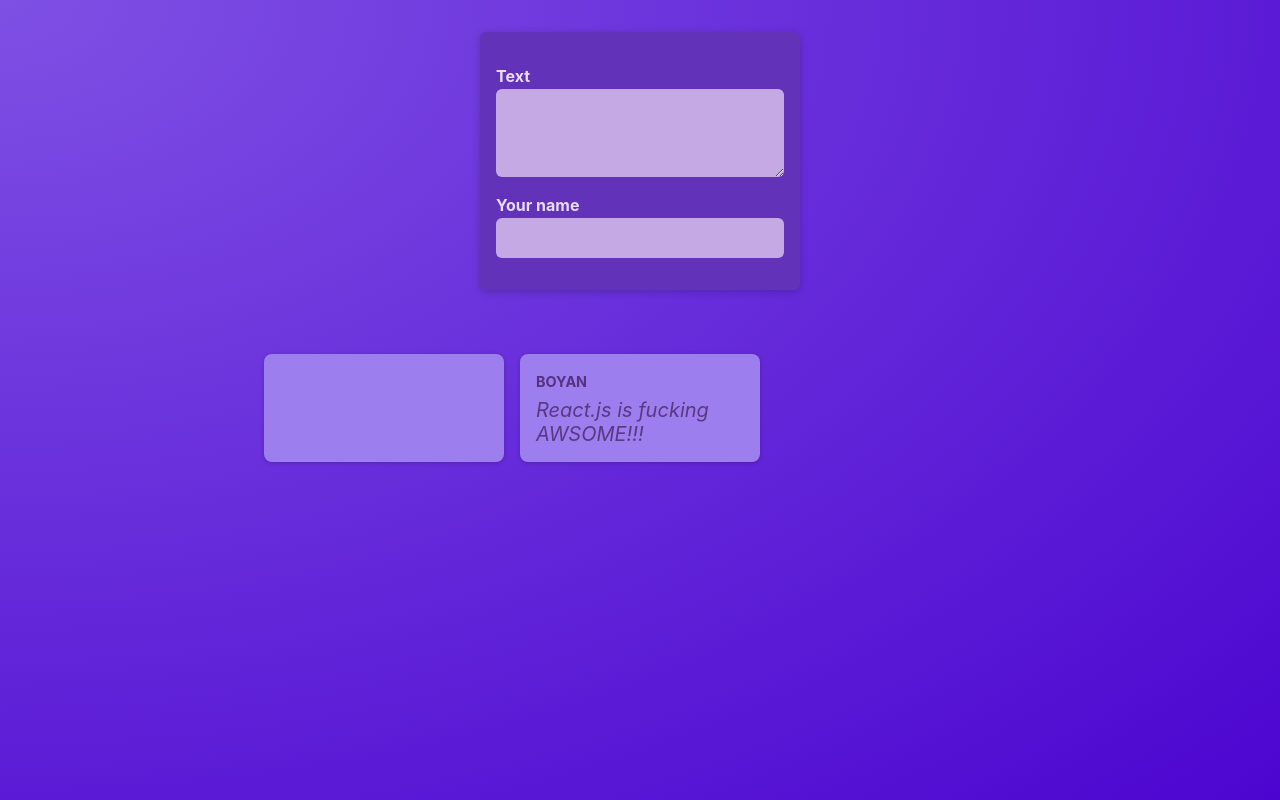
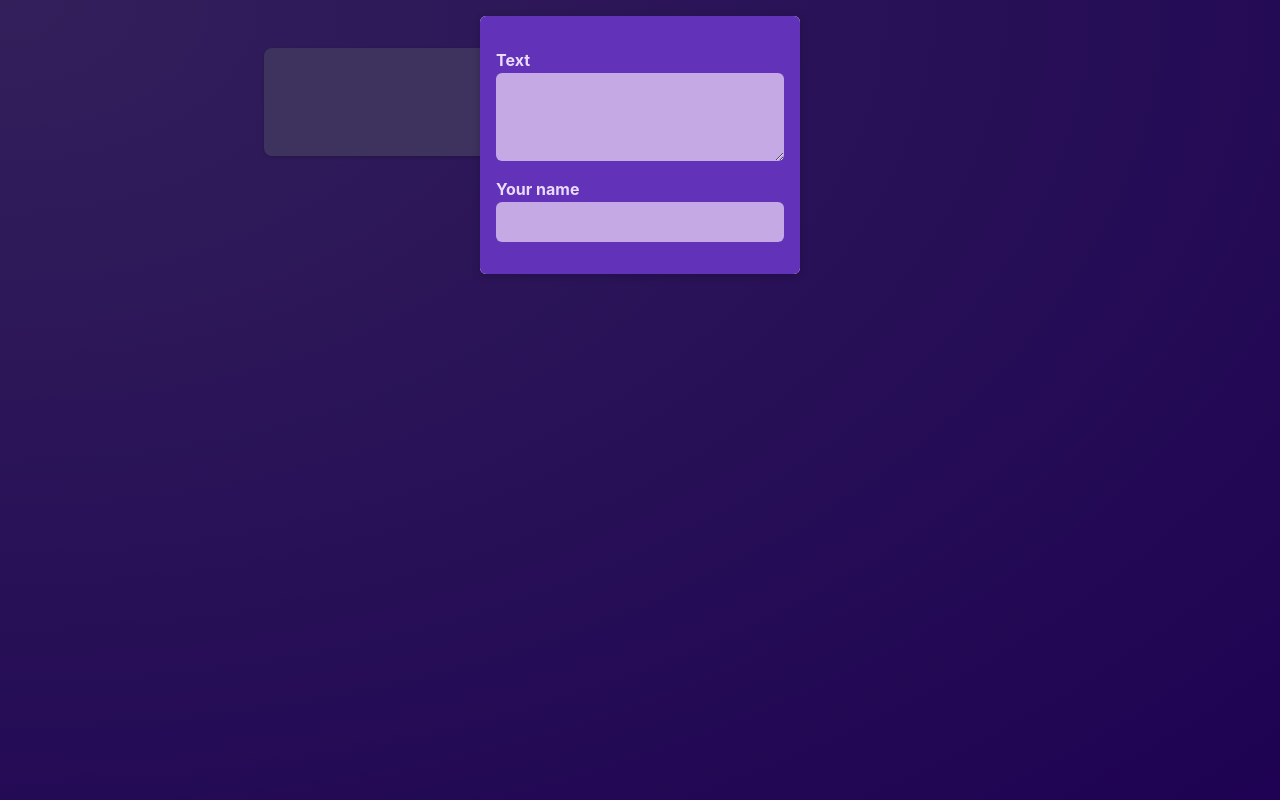
Before and after one commit to BoyanK95/yara2023, a React (Create React App) app in the folder React/contact-me-app/: page / in a window 1280 px wide. Built offline with nearby package versions, Linux system fonts and the light colour scheme.

Commit message:
Created Modal component to hold NewPost

```diff
--- /dev/null
+++ b/React/contact-me-app/src/components/Modal.js
@@ -0,0 +1,14 @@
+import classes from './Modal.module.css'
+
+function Modal({children, onClose}) {
+    return (
+        <>
+            <div className={classes.backdrop} onClick={onClose} />
+                <dialog open className={classes.modal}>
+                    {children}
+                </dialog>
+        </>
+    );
+}
+
+export default Modal;
--- /dev/null
+++ b/React/contact-me-app/src/components/Modal.module.css
@@ -0,0 +1,18 @@
+.backdrop {
+    position: fixed;
+    top: 0;
+    left: 0;
+    width: 100%;
+    height: 100vh;
+    background-color: rgba(0, 0, 0, 0.6);
+    z-index: 1;
+  }
+
+  .modal {
+    border: none;
+    border-radius: 6px;
+    box-shadow: 0 2px 8px rgba(0, 0, 0, 0.2);
+    padding: 0;
+    overflow: hidden;
+    z-index: 1;
+  }
--- a/React/contact-me-app/src/components/NewPost.module.css
+++ b/React/contact-me-app/src/components/NewPost.module.css
@@ -2,9 +2,6 @@
     background-color: #6233b9;
     padding: 1rem;
     width: 20rem;
-    margin: 2rem auto;
-    border-radius: 6px;
-    box-shadow: 0 2px 8px rgba(0, 0, 0, 0.2);
   }
 
   .form label {
--- a/React/contact-me-app/src/components/PostList.js
+++ b/React/contact-me-app/src/components/PostList.js
@@ -1,22 +1,33 @@
 import { useState } from 'react';
+import Modal from './Modal';
 import NewPost from './NewPost';
 import Post from './Post';
 import classes from './PostList.module.css';
 
 function PostList() {
+    const [modalIsVisible, setModalIsVisible] = useState(true);
     const [enteredBody, setEnteredBody] = useState('');
     const [enteredAuthor, setEnteredAuthor] = useState('');
 
+    function hideModalHandler() {
+        setModalIsVisible(false);
+    }
+
     function bodyChangeHandler(e) {
-        setEnteredBody(e.target.value)
+        setEnteredBody(e.target.value);
     }
 
     function authorChangeHandler(e) {
-        setEnteredAuthor(e.target.value)
+        setEnteredAuthor(e.target.value);
     }
+
     return (
         <>
-            <NewPost onBodyChange={bodyChangeHandler} onAuthorChange={authorChangeHandler}/>
+            {modalIsVisible ? (
+                <Modal onClose={hideModalHandler}>
+                    <NewPost onBodyChange={bodyChangeHandler} onAuthorChange={authorChangeHandler} />
+                </Modal>
+            ) : null}
             <ul className={classes.posts}>
                 <Post author={enteredAuthor} body={enteredBody} />
                 <Post author='Boyan' body='React.js is fucking AWSOME!!!' />
```
